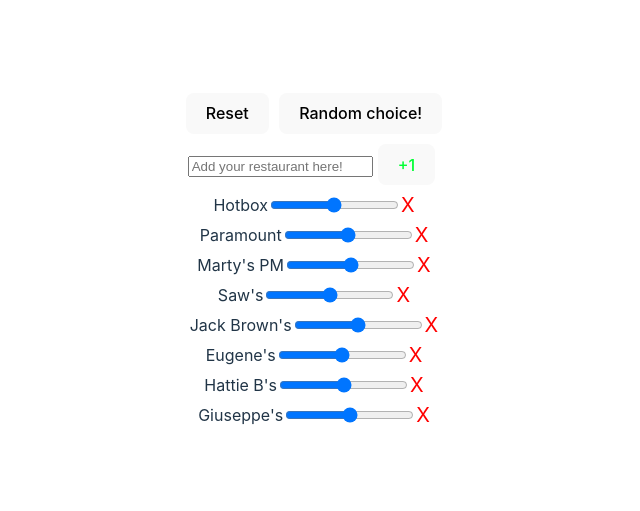
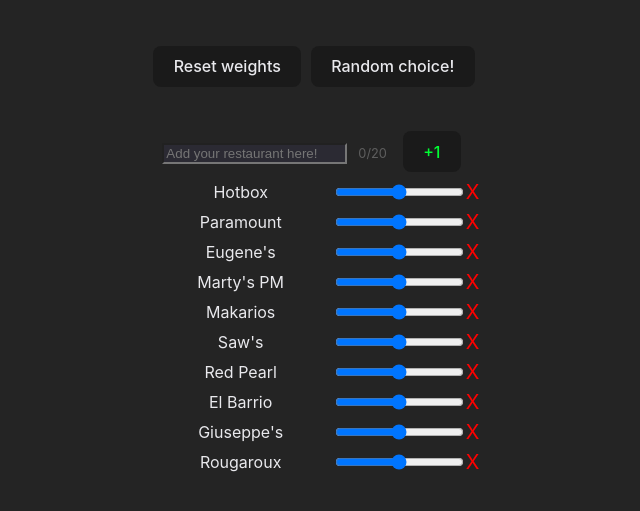
Before and after one commit to atlc/restaurant-roulette, a React (Vite) app: page / in a window 1280 px wide. Shown: the part 141-652 px from the top of the page, without its empty margins (326-966 px from the left). Built offline with nearby package versions, Linux system fonts and the light colour scheme.

Commit message:
Made better column alignment and provided a way to reset to initial state when all restaurants are removed

```diff
--- a/src/App.css
+++ b/src/App.css
@@ -1,14 +1,45 @@
 #root {
-  max-width: 1280px;
-  margin: 0 auto;
-  padding: 2rem;
+  margin: auto;
   text-align: center;
 }
 
 button {
+  color: #e9e9ed;
   margin: 5px;
+}
+
+label {
+  color: #e9e9ed;
+}
+
+input {
+  background-color: #2b2a33;
+    color: #e9e9ed;
 }
 
 .center-vert {
   vertical-align: middle;
 }
+
+.col-left {
+  display: flex;
+  justify-content: start;
+  margin: auto;
+}
+
+
+.col-right {
+  display: flex;
+  justify-content: end;
+}
+
+.row {
+  display: flex;
+  width: 100%;
+}
+
+.smol {
+  opacity: 0.3;
+  margin: 11px;
+  font-size: 0.8rem;
+}
--- a/src/App.tsx
+++ b/src/App.tsx
@@ -1,14 +1,28 @@
 import { useEffect, useState } from "react";
 import "./App.css";
 
-const STORAGE_KEY = 'restaurants';
+const STORAGE_KEY = "restaurants";
 
 interface Restaurant {
     name: string;
     weight: number;
 }
 
-function App() {
+const MAX_LENGTH = 20;
+const INITIAL_STATE = [
+    { name: "Hotbox", weight: 0.5 },
+    { name: "Paramount", weight: 0.5 },
+    { name: "Eugene's", weight: 0.5 },
+    { name: "Marty's PM", weight: 0.5 },
+    { name: "Makarios", weight: 0.5 },
+    { name: "Saw's", weight: 0.5 },
+    { name: "Red Pearl", weight: 0.5 },
+    { name: "El Barrio", weight: 0.5 },
+    { name: "Giuseppe's", weight: 0.5 },
+    { name: "Rougaroux", weight: 0.5 },
+];
+
+const App = () => {
     const [choice, setChoice] = useState("");
     const [newName, setNewName] = useState("");
     const [restaurants, setRestaurants] = useState<Restaurant[]>([]);
@@ -19,48 +33,43 @@
         if (store) {
             setRestaurants(JSON.parse(store));
         } else {
-            setRestaurants([
-                { name: "Hotbox", weight: 0.5 },
-                { name: "Paramount", weight: 0.5 },
-                { name: "Marty's PM", weight: 0.5 },
-                { name: "Saw's", weight: 0.5 },
-                { name: "Jack Brown's", weight: 0.5 },
-                { name: "Eugene's", weight: 0.5 },
-                { name: "Hattie B's", weight: 0.5 },
-                { name: "Giuseppe's", weight: 0.5 }
-            ]);
+            setRestaurants(INITIAL_STATE);
         }
     }, []);
 
     useEffect(() => {
-        if (!restaurants.length) return;
+        if (!restaurants.length) {
+            localStorage.setItem(STORAGE_KEY, JSON.stringify(INITIAL_STATE));
+            setRestaurants(INITIAL_STATE);
+            return;
+        }
 
         localStorage.setItem(STORAGE_KEY, JSON.stringify(restaurants));
     }, [restaurants]);
 
     const handleAddRestaurant = () => {
         if (!newName) return;
-        setRestaurants([...restaurants, { name: newName, weight: 0.5 }]);
+        setRestaurants([...restaurants, { name: newName.substring(0, MAX_LENGTH), weight: 0.5 }]);
         setNewName("");
     };
 
     const handleRemoveRestaurant = (name: string) => {
-        setRestaurants(restaurants.filter(rs => rs.name !== name));
+        setRestaurants(restaurants.filter((rs) => rs.name !== name));
     };
 
     const handleAdjustWeights = (e: React.ChangeEvent<HTMLInputElement>) => {
         const temp = Array.from(restaurants);
-        const index = temp.findIndex(rs => rs.name === e.target.name);
+        const index = temp.findIndex((rs) => rs.name === e.target.name);
         temp[index].weight = e.target.valueAsNumber;
         setRestaurants(temp);
     };
 
     const handleReset = () => {
-        setRestaurants(restaurants.map(rs => ({ ...rs, weight: 0.5 })));
+        setRestaurants(restaurants.map((rs) => ({ ...rs, weight: 0.5 })));
     };
 
     const calculateRandomChoice = () => {
-        const allChoices = restaurants.map(rs => new Array(Math.round(rs.weight * 20)).fill(rs.name)).flat();
+        const allChoices = restaurants.map((rs) => new Array(Math.round(rs.weight * 20)).fill(rs.name)).flat();
         const randomChoice = allChoices[Math.floor(Math.random() * allChoices.length)];
         setChoice(randomChoice);
     };
@@ -74,32 +83,57 @@
     return (
         <div className="App">
             <div>
-                <button onClick={handleReset}>Reset</button>
-                <button onClick={calculateRandomChoice}>
-                    {!choice ? (
-                        "Random choice!"
-                    ) : (
-                        <span>
-                            <strong>{choice}</strong>. Choose again?
-                        </span>
-                    )}
+                <button onClick={handleReset}>Reset weights</button>
+                <button onClick={calculateRandomChoice}>{!choice ? "Random choice!" : "Try again?"}</button>
+                <h1>
+                    <strong>{choice}</strong>
+                </h1>
+            </div>
+
+            <div>
+                <input
+                    placeholder="Add your restaurant here!"
+                    onKeyDown={(e) => handleSubmitOnEnter(e)}
+                    value={newName}
+                    onChange={(e) => setNewName(e.target.value)}
+                    type="text"
+                    maxLength={MAX_LENGTH}
+                />
+                <span className="smol">
+                    {newName.length}/{MAX_LENGTH}
+                </span>
+                <button style={{ color: "#00ff33" }} onClick={handleAddRestaurant}>
+                    +1
                 </button>
             </div>
 
-            <div>
-                <input placeholder="Add your restaurant here!" onKeyDown={e => handleSubmitOnEnter(e)} value={newName} onChange={e => setNewName(e.target.value)} type="text" />
-                <button style={{ color: "#00ff33" }} onClick={handleAddRestaurant}>+1</button>
-            </div>
-
             {restaurants.map((rs, i) => (
-                <div key={`restaurant-div-${i}`}>
-                    <label className="center-vert">{rs.name}</label>
-                    <input className="center-vert" onChange={handleAdjustWeights} name={rs.name} type="range" step={0.05} value={rs.weight} max={1} />
-                    <span className="center-vert" onClick={() => handleRemoveRestaurant(rs.name)} style={{ color: "red", fontSize: "1.25rem" }}>X</span>
+                <div className="row" key={`restaurant-div-${i}`}>
+                    <div className="col-left">
+                        <label>{rs.name}</label>
+                    </div>
+                    <div className="col-right">
+                        <input
+                            className="center-vert"
+                            onChange={handleAdjustWeights}
+                            name={rs.name}
+                            type="range"
+                            step={0.05}
+                            value={rs.weight}
+                            max={1}
+                        />
+                        <span
+                            className="center-vert"
+                            onClick={() => handleRemoveRestaurant(rs.name)}
+                            style={{ color: "red", fontSize: "1.25rem" }}
+                        >
+                            X
+                        </span>
+                    </div>
                 </div>
             ))}
         </div>
     );
-}
+};
 
 export default App;
--- a/src/index.css
+++ b/src/index.css
@@ -27,7 +27,6 @@
   margin: 0;
   display: flex;
   place-items: center;
-  min-width: 320px;
   min-height: 100vh;
 }
 
@@ -54,16 +53,3 @@
 button:focus-visible {
   outline: 4px auto -webkit-focus-ring-color;
 }
-
-@media (prefers-color-scheme: light) {
-  :root {
-    color: #213547;
-    background-color: #ffffff;
-  }
-  a:hover {
-    color: #747bff;
-  }
-  button {
-    background-color: #f9f9f9;
-  }
-}
```
